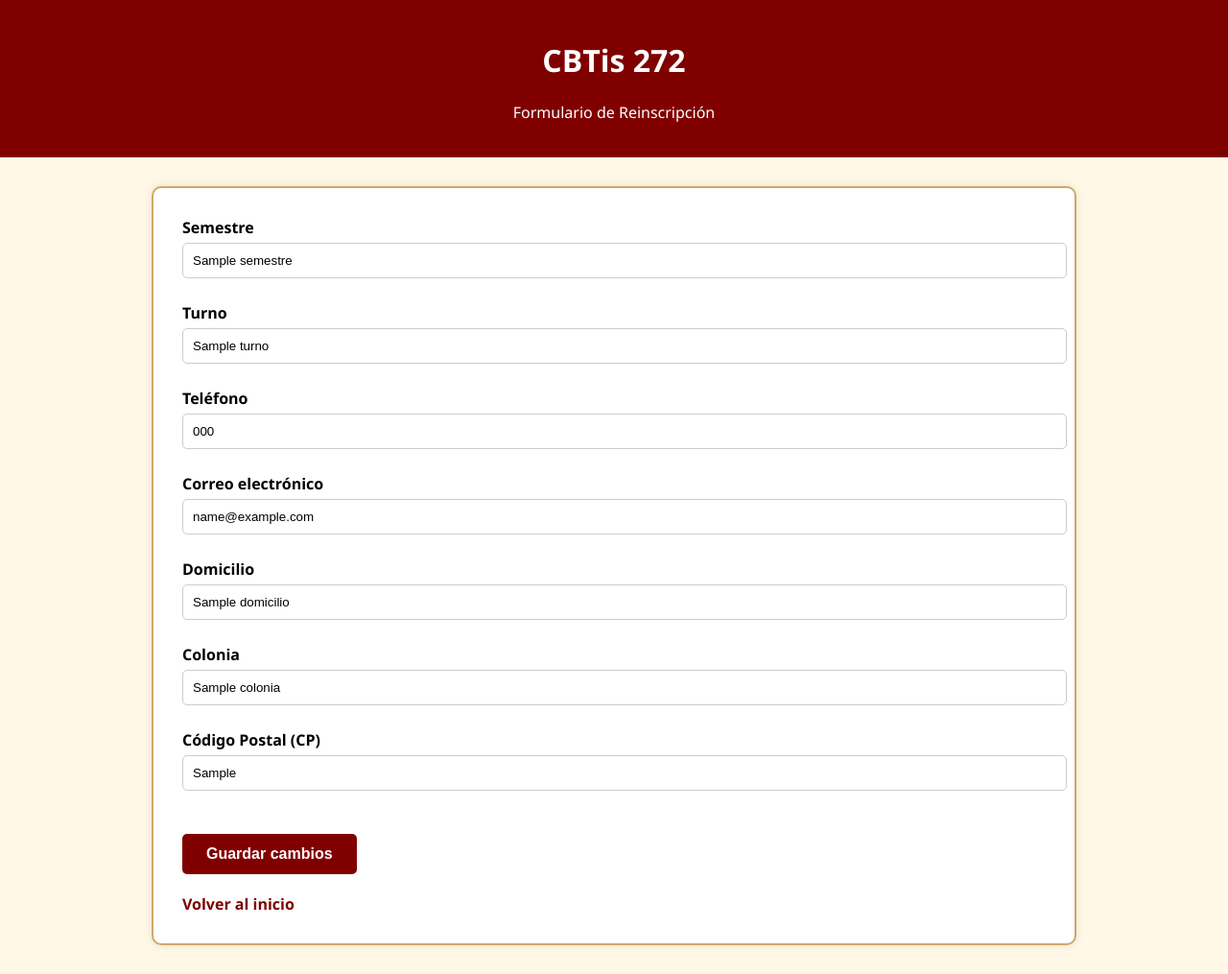
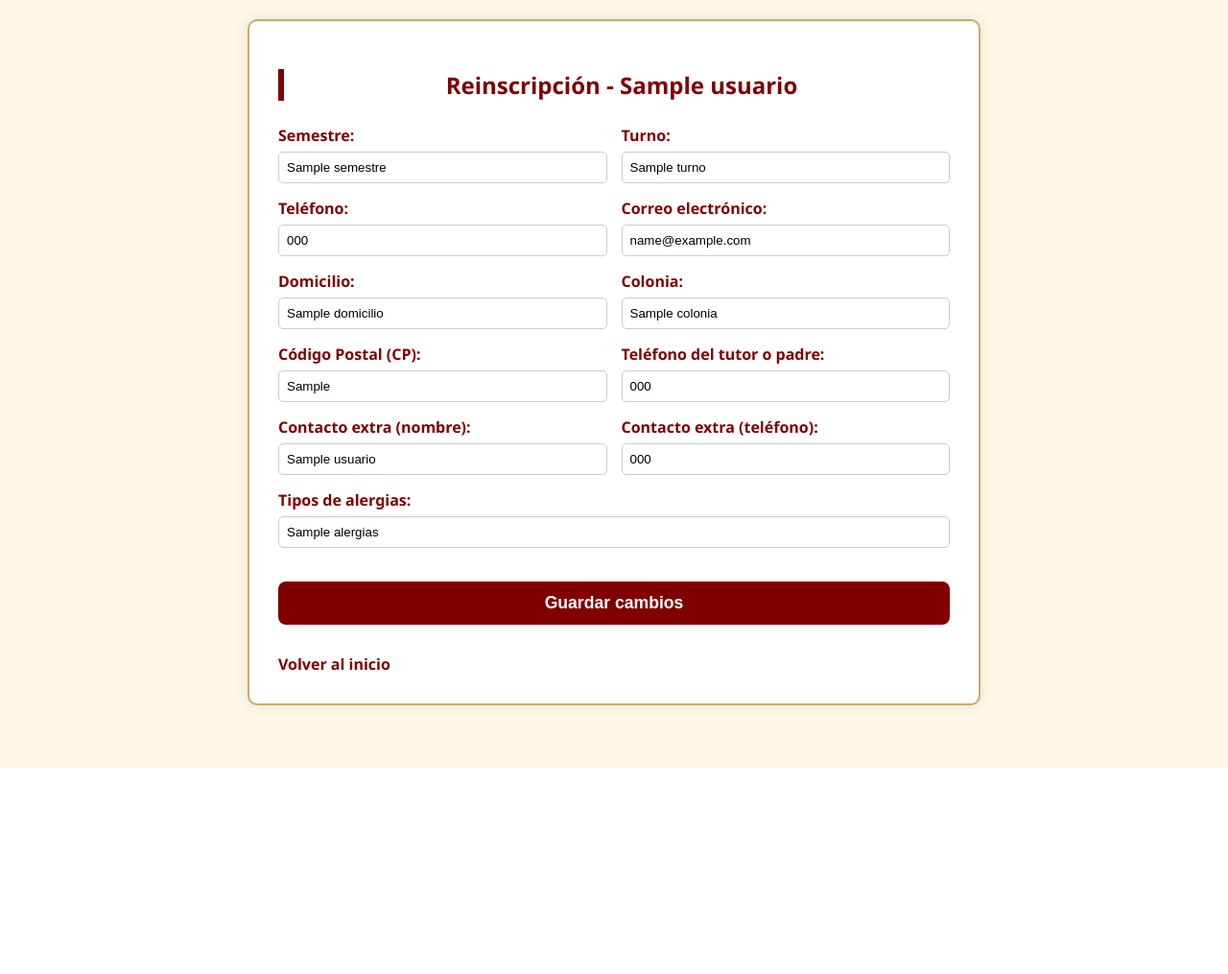
Before and after one commit to Armando59t/cbtis272, a Flask app: page /reinscripcion in a window 1280 px wide. Shown: the whole page at 96% size. After the commit the page ends 800 px from the top, so only its background shows below. Run offline with Flask 3, Linux system fonts and the light colour scheme; the visitor is signed in with stand-in values (Sample User, id 1); a database or web service that is not in the repository returns one stand-in record (values such as "Sample title").

Commit message:
Update reinscripcion_form.html

```diff
--- a/templates/reinscripcion_form.html
+++ b/templates/reinscripcion_form.html
@@ -2,7 +2,7 @@
 <html lang="es">
 <head>
   <meta charset="UTF-8" />
-  <meta name="viewport" content="width=device-width, initial-scale=1.0"/>
+  <meta name="viewport" content="width=device-width, initial-scale=1" />
   <title>Reinscripción CBTis 272</title>
   <style>
     :root {
@@ -11,135 +11,154 @@
       --dorado: #cfa968;
       --gris: #f5f5f5;
     }
-
     body {
-      font-family: 'Segoe UI', sans-serif;
+      margin: 0;
+      font-family: 'Segoe UI', Tahoma, Geneva, Verdana, sans-serif;
       background-color: var(--crema);
-      margin: 0;
-      padding: 0;
+      color: #333;
+      padding: 20px;
     }
-
-    header {
+    .contenedor-reinscripcion {
+      max-width: 700px;
+      margin: auto;
+      background-color: white;
+      border: 2px solid var(--dorado);
+      border-radius: 10px;
+      padding: 30px;
+      box-shadow: 0 0 15px rgba(0,0,0,0.1);
+    }
+    h2 {
+      border-left: 6px solid var(--vino);
+      padding-left: 10px;
+      color: var(--vino);
+      margin-bottom: 25px;
+      text-align: center;
+    }
+    form {
+      display: flex;
+      flex-wrap: wrap;
+      gap: 15px;
+      justify-content: space-between;
+    }
+    label {
+      font-weight: bold;
+      display: block;
+      margin-bottom: 6px;
+      color: var(--vino);
+    }
+    .campo {
+      flex: 1 1 45%;
+      min-width: 200px;
+    }
+    input[type="text"],
+    input[type="email"],
+    input[type="tel"],
+    input[type="date"] {
+      width: 100%;
+      padding: 8px;
+      border-radius: 5px;
+      border: 1px solid #ccc;
+      box-sizing: border-box;
+    }
+    input[type="submit"] {
       background-color: var(--vino);
       color: white;
-      text-align: center;
-      padding: 20px;
-    }
-
-    form {
-      max-width: 900px;
-      margin: 30px auto;
-      background-color: white;
-      padding: 30px;
-      border: 2px solid var(--dorado);
-      border-radius: 10px;
-      box-shadow: 0 0 10px rgba(0,0,0,0.1);
-    }
-
-    h2 {
-      color: var(--vino);
-      margin-bottom: 20px;
-      border-left: 6px solid var(--vino);
-      padding-left: 10px;
-    }
-
-    .grupo {
-      margin-bottom: 25px;
-    }
-
-    .grupo label {
-      font-weight: bold;
-      display: block;
-      margin-bottom: 5px;
-    }
-
-    .grupo input, .grupo select {
-      width: 100%;
-      padding: 10px;
-      border: 1px solid #ccc;
-      border-radius: 5px;
-    }
-
-    button {
-      background-color: var(--vino);
-      color: white;
-      padding: 12px 25px;
-      font-size: 16px;
       font-weight: bold;
       border: none;
-      border-radius: 5px;
+      padding: 12px 25px;
+      border-radius: 8px;
       cursor: pointer;
       margin-top: 20px;
+      width: 100%;
+      font-size: 1.1em;
+      transition: background-color 0.3s;
     }
-
-    button:hover {
+    input[type="submit"]:hover {
       background-color: #a00000;
     }
-
-    a.volver {
-      margin-top: 20px;
+    a {
       display: inline-block;
+      margin-top: 15px;
       color: var(--vino);
+      text-decoration: none;
       font-weight: bold;
-      text-decoration: none;
     }
-
+    a:hover {
+      text-decoration: underline;
+    }
     @media (max-width: 600px) {
-      form {
-        padding: 20px;
+      .campo {
+        flex: 1 1 100%;
       }
     }
   </style>
 </head>
 <body>
+  <div class="contenedor-reinscripcion">
+    <h2>Reinscripción - {{ alumno.nombres }}</h2>
+    <form action="/reinscripcion" method="POST">
 
-<header>
-  <h1>CBTis 272</h1>
-  <p>Formulario de Reinscripción</p>
-</header>
-
-<form action="/reinscripcion" method="POST">
+      <!-- Campo oculto para enviar la CURP -->
       <input type="hidden" name="curp" value="{{ alumno.curp }}">
 
-  <div class="grupo">
-    <label>Semestre</label>
-    <input type="text" name="semestre" value="{{ alumno.semestre }}" required>
+      <div class="campo">
+        <label for="semestre">Semestre:</label>
+        <input type="text" id="semestre" name="semestre" value="{{ alumno.semestre }}" required>
       </div>
 
-  <div class="grupo">
-    <label>Turno</label>
-    <input type="text" name="turno" value="{{ alumno.turno }}" required>
+      <div class="campo">
+        <label for="turno">Turno:</label>
+        <input type="text" id="turno" name="turno" value="{{ alumno.turno }}" required>
       </div>
 
-  <div class="grupo">
-    <label>Teléfono</label>
-    <input type="tel" name="telefono" value="{{ alumno.telefono }}" required>
+      <div class="campo">
+        <label for="telefono">Teléfono:</label>
+        <input type="tel" id="telefono" name="telefono" value="{{ alumno.telefono }}" required>
       </div>
 
-  <div class="grupo">
-    <label>Correo electrónico</label>
-    <input type="email" name="email" value="{{ alumno.email }}" required>
+      <div class="campo">
+        <label for="email">Correo electrónico:</label>
+        <input type="email" id="email" name="email" value="{{ alumno.email }}" required>
       </div>
 
-  <div class="grupo">
-    <label>Domicilio</label>
-    <input type="text" name="domicilio" value="{{ alumno.domicilio }}" required>
+      <div class="campo">
+        <label for="domicilio">Domicilio:</label>
+        <input type="text" id="domicilio" name="domicilio" value="{{ alumno.domicilio }}" required>
       </div>
 
-  <div class="grupo">
-    <label>Colonia</label>
-    <input type="text" name="colonia" value="{{ alumno.colonia }}" required>
+      <div class="campo">
+        <label for="colonia">Colonia:</label>
+        <input type="text" id="colonia" name="colonia" value="{{ alumno.colonia }}" required>
       </div>
 
-  <div class="grupo">
-    <label>Código Postal (CP)</label>
-    <input type="text" name="cp" value="{{ alumno.cp }}" required>
+      <div class="campo">
+        <label for="cp">Código Postal (CP):</label>
+        <input type="text" id="cp" name="cp" value="{{ alumno.cp }}" required>
       </div>
 
-  <button type="submit">Guardar cambios</button>
-  <br>
-  <a class="volver" href="/">Volver al inicio</a>
+      <div class="campo">
+        <label for="tutor_telefono">Teléfono del tutor o padre:</label>
+        <input type="tel" id="tutor_telefono" name="tutor_telefono" value="{{ alumno.tutor_telefono }}" required>
+      </div>
+
+      <div class="campo">
+        <label for="contacto_emergencia_nombre">Contacto extra (nombre):</label>
+        <input type="text" id="contacto_emergencia_nombre" name="contacto_emergencia_nombre" value="{{ alumno.contacto_emergencia_nombre }}" required>
+      </div>
+
+      <div class="campo">
+        <label for="contacto_emergencia_telefono">Contacto extra (teléfono):</label>
+        <input type="tel" id="contacto_emergencia_telefono" name="contacto_emergencia_telefono" value="{{ alumno.contacto_emergencia_telefono }}" required>
+      </div>
+
+      <div class="campo" style="flex-basis: 100%;">
+        <label for="alergias">Tipos de alergias:</label>
+        <input type="text" id="alergias" name="alergias" value="{{ alumno.alergias }}">
+      </div>
+
+      <input type="submit" value="Guardar cambios">
+      <a href="/">Volver al inicio</a>
     </form>
-
+  </div>
 </body>
 </html>
```
Lines whose indentation alone changed are shown as unchanged.
